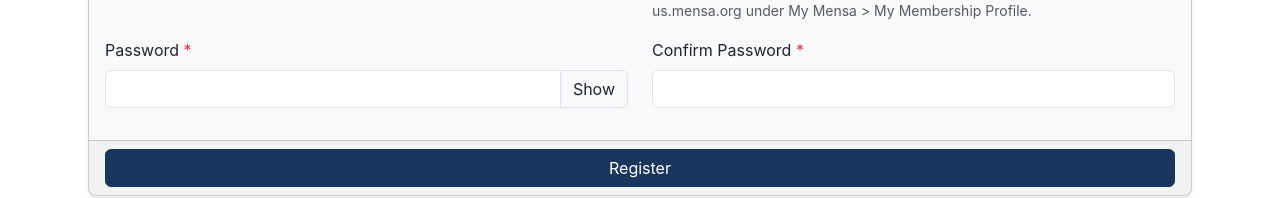
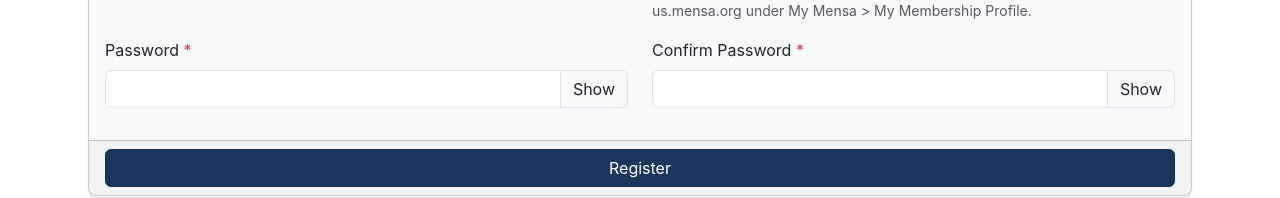
Before and after one commit to bbornino/mensa_member_connect_frontend, a React (Vite) app: page /register in a window 1280 px wide. Shown: the part 605-803 px from the top of the page. Built offline with nearby package versions, Linux system fonts and the light colour scheme; no server answers.

Commit message:
Hide confirm password input

```diff
--- a/src/components/user/Register.tsx
+++ b/src/components/user/Register.tsx
@@ -502,6 +502,7 @@ const Register: React.FC = () => {
                   <Label htmlFor="confirm_password">
                     Confirm Password <span className="text-danger">*</span>
                   </Label>
+                  <div className="input-group">
                     <Input
                       id="confirm_password"
                       type={showPassword ? "text" : "password"}
@@ -509,6 +510,14 @@ const Register: React.FC = () => {
                       onChange={handleChange}
                       required
                     />
+                    <span
+                      className="input-group-text"
+                      onClick={handlePasswordToggle}
+                      style={{ cursor: "pointer" }}
+                    >
+                      {showPassword ? "Hide" : "Show"}
+                    </span>
+                  </div>
                 </FormGroup>
               </Col>
             </Row>
```
Lines whose indentation alone changed are shown as unchanged.
